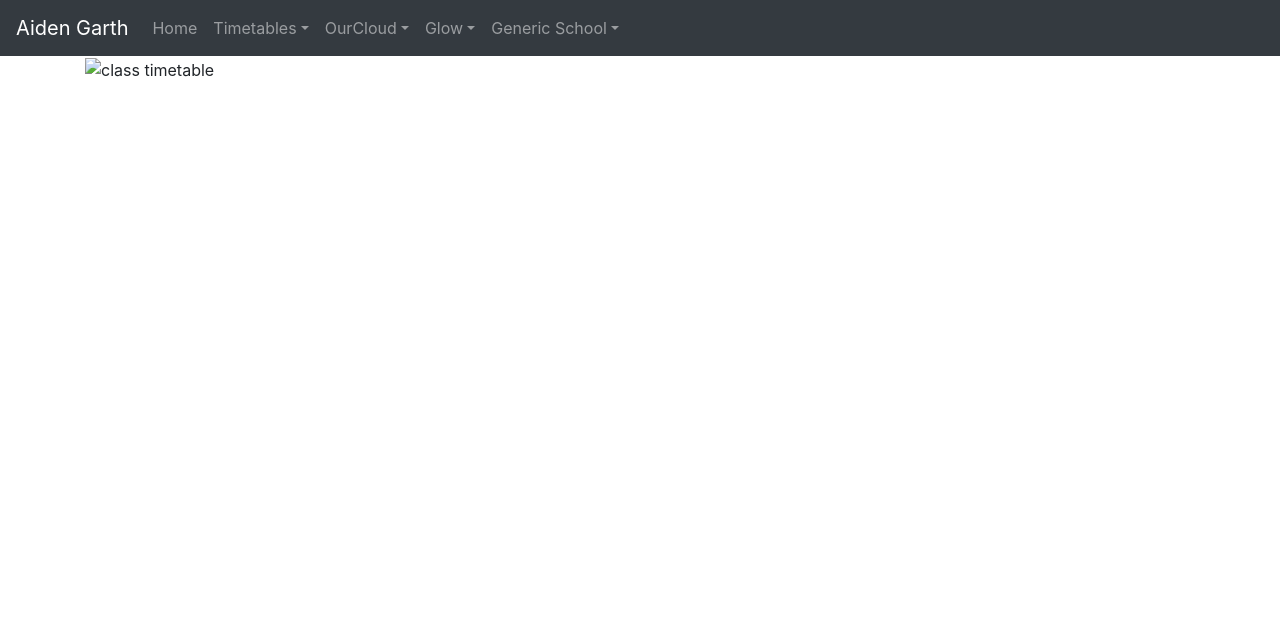
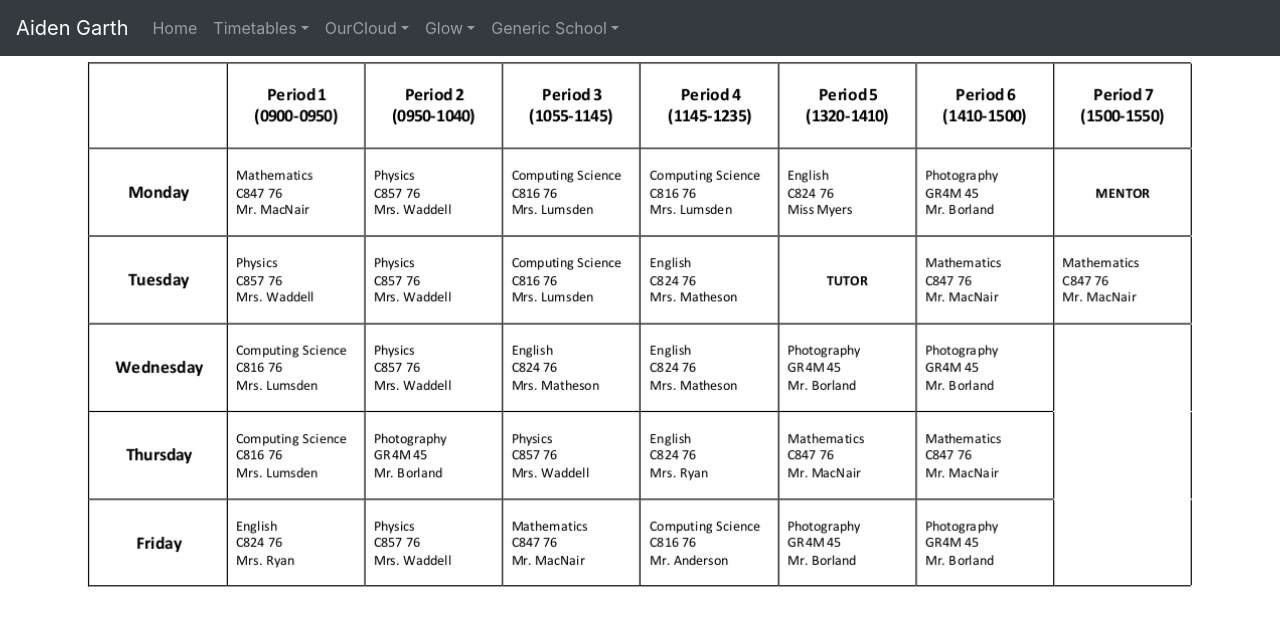
Before and after one commit to qrmf/utils, a plain HTML site: page timetables/class.html in a window 1280 px wide. Drawn offline with nearby package versions, Linux system fonts and the light colour scheme; the site is published under a folder, as on GitHub Pages, so addresses that start at the root find nothing.

Commit message:
fix: refrence root of url, not project

```diff
--- a/timetables/class.html
+++ b/timetables/class.html
@@ -99,7 +99,7 @@
 
     <main>
       <div class="container">
-        <img src="/files/timetable.png" alt="class timetable" width="100%" id="clickableImage">
+        <img src="../files/timetable.png" alt="class timetable" width="100%" id="clickableImage">
       </div>
     </main>
 
```
